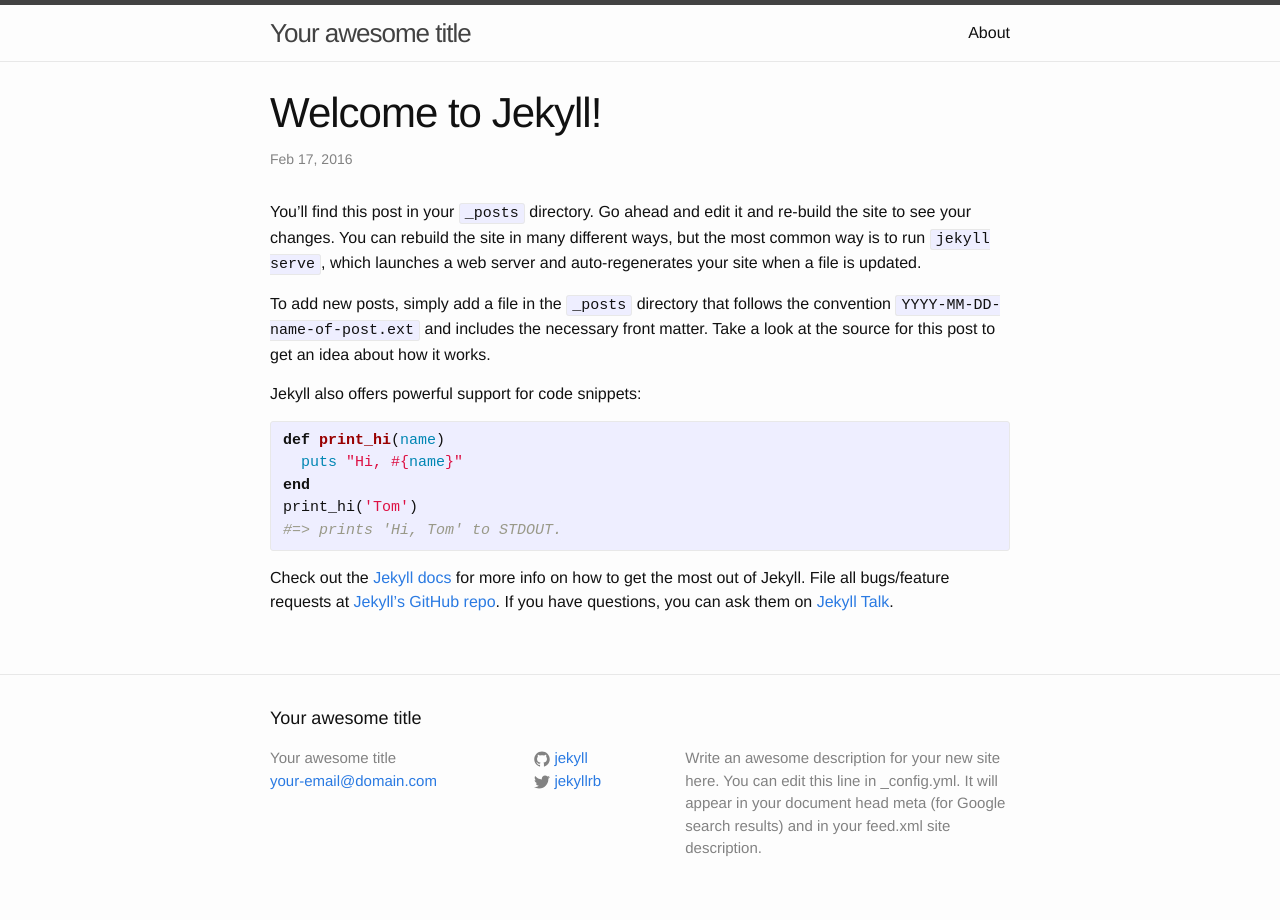
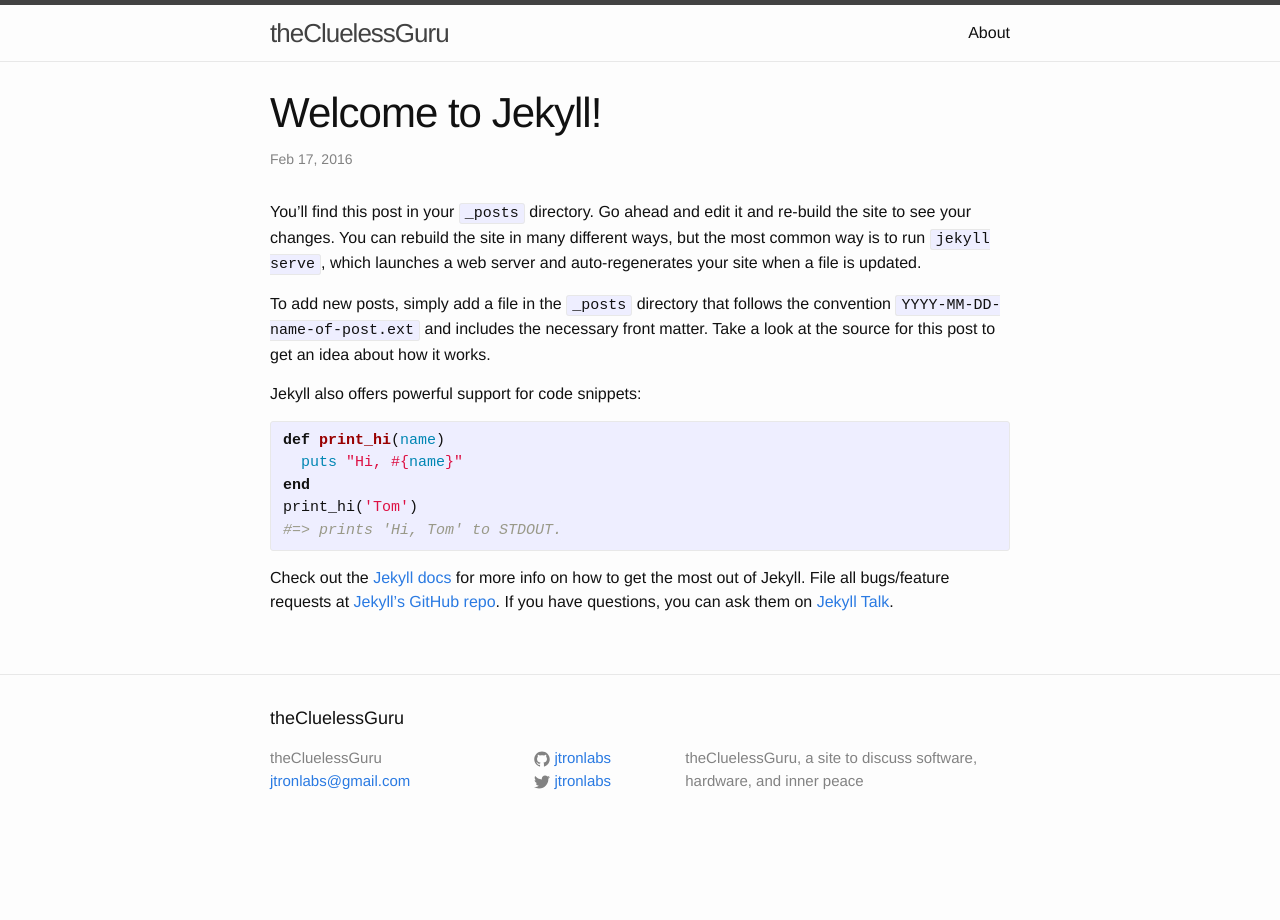
Before and after one commit to JTronLabs/blog, a Jekyll site: the page built from _posts/2016-02-17-welcome-to-jekyll.markdown, in a window 1280 px wide. Built offline with Jekyll 4.4.1, drawn with Linux system fonts in a browser that asks for light colours.

Commit message:
added outside resource partial to blog posts, customized configuratio na little bit

```diff
--- a/_config.yml
+++ b/_config.yml
@@ -6,16 +6,14 @@
 # 'jekyll serve'. If you change this file, please restart the server process.
 
 # Site settings
-title: Your awesome title
-email: your-email@domain.com
+title: theCluelessGuru
+email: jtronlabs@gmail.com
 description: > # this means to ignore newlines until "baseurl:"
-  Write an awesome description for your new site here. You can edit this
-  line in _config.yml. It will appear in your document head meta (for
-  Google search results) and in your feed.xml site description.
+  theCluelessGuru, a site to discuss software, hardware, and inner peace
 baseurl: "" # the subpath of your site, e.g. /blog
-url: "http://yourdomain.com" # the base hostname & protocol for your site
-twitter_username: jekyllrb
-github_username:  jekyll
+url: "http://jtronlabs.com" # the base hostname & protocol for your site
+twitter_username: jtronlabs
+github_username:  jtronlabs
 
 # Build settings
 markdown: kramdown
--- /dev/null
+++ b/_includes/post_resources.html
@@ -0,0 +1,9 @@
+{% if include.resources %}
+<ul>
+  {% for resource in include.resources %}
+    <li>
+      <a href="{{ resource.url }}">{{ resource.text }}</a>
+    </li>
+  {% endfor %}
+</ul>
+{% endif %}
--- a/_layouts/post.html
+++ b/_layouts/post.html
@@ -9,6 +9,8 @@
   </header>
 
   <div class="post-content" itemprop="articleBody">
+    {% include post_resources.html resources=page.resources %}
+
     {{ content }}
   </div>
 
```
Also changed, not shown: _posts/2016-02-17-raspberry-pi-web-camera.markdown (added, +11 -0 lines), README.md, _includes/post_quick_nav.html (added).
